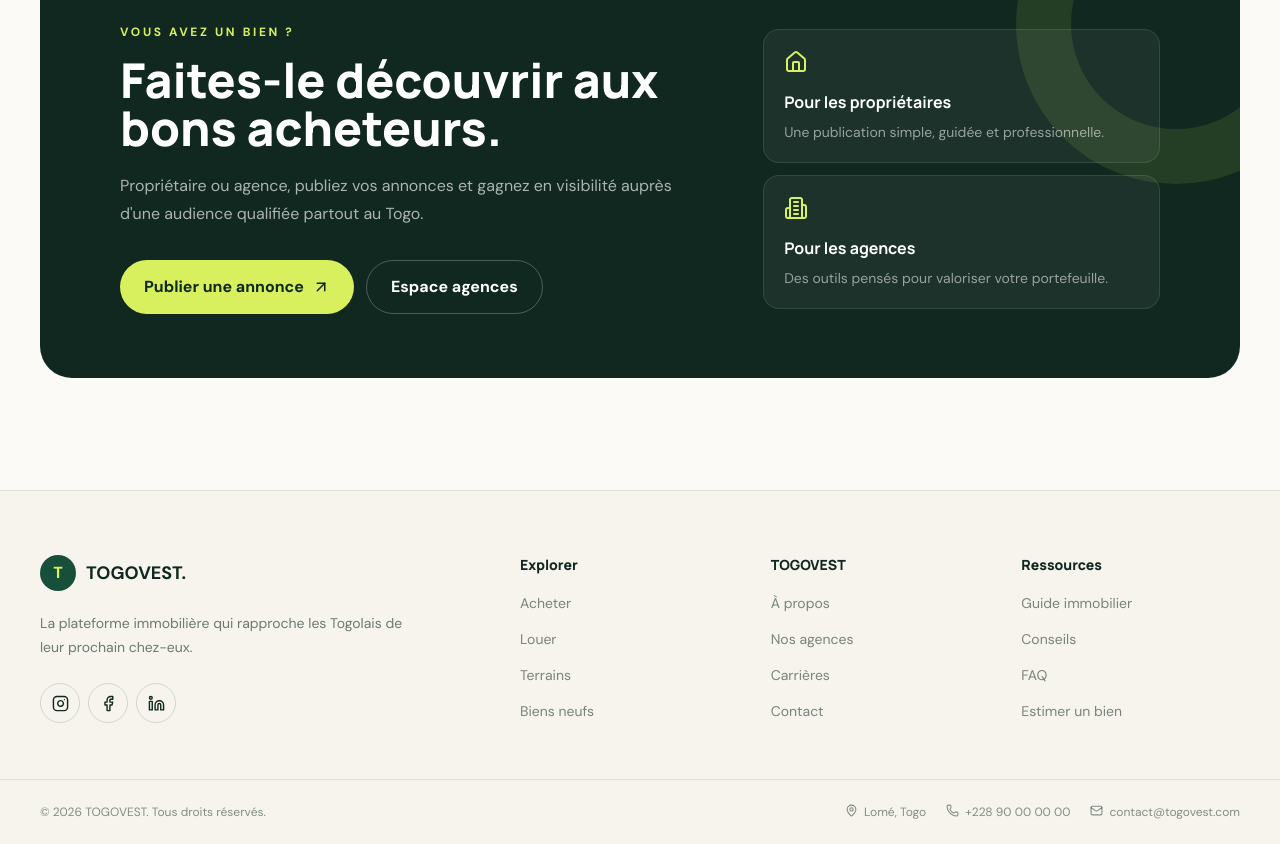
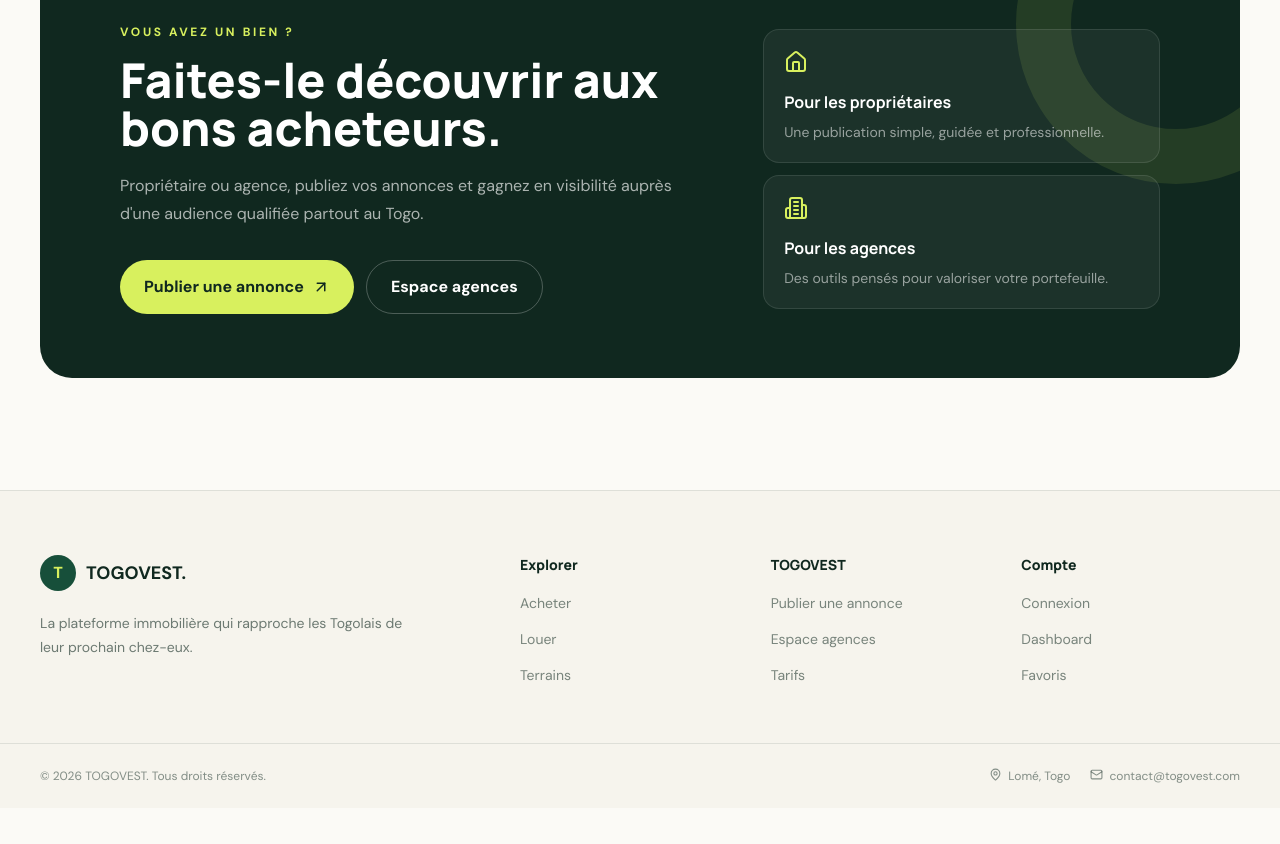
Before and after one commit to mesavic3-png/togovest, a Next.js app: page / in a window 1280 px wide. Shown: the part 1416-2260 px from the top of the page. After the commit the page ends 2224 px from the top, so only its background shows below. Built offline with nearby package versions, Linux system fonts and the light colour scheme; no server answers; the database is empty.

Commit message:
fix: remove placeholder footer links and contact data

```diff
--- a/components/Footer.tsx
+++ b/components/Footer.tsx
@@ -1,3 +1,70 @@
-import {Facebook,Instagram,Linkedin,Mail,MapPin,Phone} from "lucide-react";
-const cols=[{t:"Explorer",l:["Acheter","Louer","Terrains","Biens neufs"]},{t:"TOGOVEST",l:["À propos","Nos agences","Carrières","Contact"]},{t:"Ressources",l:["Guide immobilier","Conseils","FAQ","Estimer un bien"]}];
-export function Footer(){return <footer className="border-t border-ink/10 bg-sand pt-16"><div className="shell grid gap-12 pb-14 lg:grid-cols-[1.2fr_2fr]"><div><a href="#" className="flex items-center gap-2.5"><span className="grid h-9 w-9 place-items-center rounded-full bg-forest font-extrabold text-lime">T</span><b className="font-display text-lg">TOGOVEST.</b></a><p className="mt-5 max-w-sm text-sm leading-6 text-ink/60">La plateforme immobilière qui rapproche les Togolais de leur prochain chez-eux.</p><div className="mt-6 flex gap-2">{[Instagram,Facebook,Linkedin].map((I,i)=><a key={i} href="#" aria-label="Réseau social" className="grid h-10 w-10 place-items-center rounded-full border border-ink/15"><I size={17}/></a>)}</div></div><div className="grid grid-cols-2 gap-8 sm:grid-cols-3">{cols.map(c=><div key={c.t}><h3 className="text-sm font-extrabold">{c.t}</h3><ul className="mt-4 space-y-3">{c.l.map(x=><li key={x}><a href="#" className="text-sm text-ink/55">{x}</a></li>)}</ul></div>)}</div></div><div className="border-t border-ink/10"><div className="shell flex flex-col gap-4 py-6 text-xs text-ink/50 sm:flex-row sm:justify-between"><p>© 2026 TOGOVEST. Tous droits réservés.</p><div className="flex flex-wrap gap-5"><span className="flex gap-1.5"><MapPin size={13}/>Lomé, Togo</span><span className="flex gap-1.5"><Phone size={13}/>+228 90 00 00 00</span><span className="flex gap-1.5"><Mail size={13}/>contact@togovest.com</span></div></div></div></footer>}
+import { Mail, MapPin } from "lucide-react";
+import Link from "next/link";
+
+const columns = [
+  {
+    title: "Explorer",
+    links: [
+      ["Acheter", "/biens?transactionType=SALE"],
+      ["Louer", "/biens?transactionType=RENT"],
+      ["Terrains", "/biens?propertyType=LAND"],
+    ],
+  },
+  {
+    title: "TOGOVEST",
+    links: [
+      ["Publier une annonce", "/publier"],
+      ["Espace agences", "/agence"],
+      ["Tarifs", "/tarifs"],
+    ],
+  },
+  {
+    title: "Compte",
+    links: [
+      ["Connexion", "/connexion"],
+      ["Dashboard", "/dashboard"],
+      ["Favoris", "/favoris"],
+    ],
+  },
+];
+
+export function Footer() {
+  return (
+    <footer className="border-t border-ink/10 bg-sand pt-16">
+      <div className="shell grid gap-12 pb-14 lg:grid-cols-[1.2fr_2fr]">
+        <div>
+          <Link href="/" className="flex items-center gap-2.5">
+            <span className="grid h-9 w-9 place-items-center rounded-full bg-forest font-extrabold text-lime">T</span>
+            <b className="font-display text-lg">TOGOVEST.</b>
+          </Link>
+          <p className="mt-5 max-w-sm text-sm leading-6 text-ink/60">La plateforme immobilière qui rapproche les Togolais de leur prochain chez-eux.</p>
+        </div>
+
+        <div className="grid grid-cols-2 gap-8 sm:grid-cols-3">
+          {columns.map((column) => (
+            <div key={column.title}>
+              <h3 className="text-sm font-extrabold">{column.title}</h3>
+              <ul className="mt-4 space-y-3">
+                {column.links.map(([label, href]) => (
+                  <li key={label}>
+                    <Link href={href} className="text-sm text-ink/55 hover:text-forest">{label}</Link>
+                  </li>
+                ))}
+              </ul>
+            </div>
+          ))}
+        </div>
+      </div>
+
+      <div className="border-t border-ink/10">
+        <div className="shell flex flex-col gap-4 py-6 text-xs text-ink/50 sm:flex-row sm:justify-between">
+          <p>© 2026 TOGOVEST. Tous droits réservés.</p>
+          <div className="flex flex-wrap gap-5">
+            <span className="flex gap-1.5"><MapPin size={13}/>Lomé, Togo</span>
+            <a href="mailto:contact@togovest.com" className="flex gap-1.5 hover:text-forest"><Mail size={13}/>contact@togovest.com</a>
+          </div>
+        </div>
+      </div>
+    </footer>
+  );
+}
```
